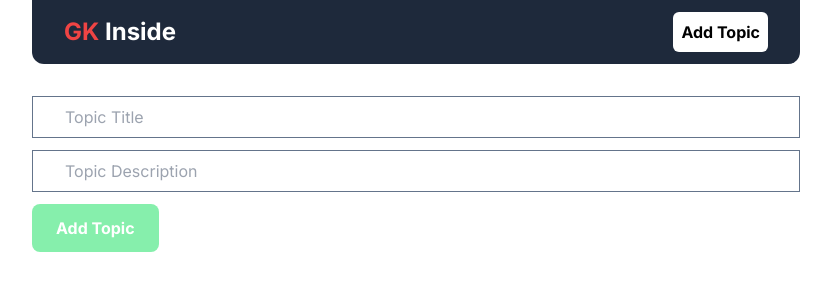
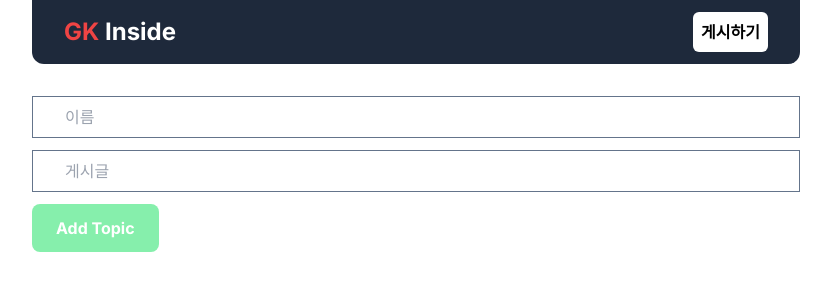
Before and after one commit to gk7734/Mongoose-Learn, a Next.js app: page /addTopic in a window 1280 px wide. Shown: the top 300 px of the page, without its empty margins (224-1055 px from the left). Built offline with nearby package versions, Linux system fonts and the light colour scheme.

Commit message:
약간 수정

```diff
--- a/src/app/addTopic/page.js
+++ b/src/app/addTopic/page.js
@@ -37,8 +37,8 @@ export default function AddTopic() {
 
     return (
         <form onSubmit={handleSubmit} className={`flex flex-col gap-3`}>
-            <input onChange={(e) => setTitle(e.target.value)} value={title} type={`text`} placeholder="Topic Title" className={`border border-slate-500 px-8 py-2`}/>
-            <input onChange={(e) => setDescription(e.target.value)} value={description} type={`text`} placeholder="Topic Description" className={`border border-slate-500 px-8 py-2`}/>
+            <input onChange={(e) => setTitle(e.target.value)} value={title} type={`text`} placeholder="이름" className={`border border-slate-500 px-8 py-2`}/>
+            <input onChange={(e) => setDescription(e.target.value)} value={description} type={`text`} placeholder="게시글" className={`border border-slate-500 px-8 py-2`}/>
             <button type={"submit"} className={`bg-green-300 font-bold text-white py-3 px-6 w-fit rounded-lg`}>Add Topic</button>
         </form>
     );
--- a/src/app/components/EditTopicForm.jsx
+++ b/src/app/components/EditTopicForm.jsx
@@ -32,8 +32,8 @@ export default function EditTopicForm({id, title, description}) {
 
     return (
         <form onSubmit={handleSubmit} className={`flex flex-col gap-3`}>
-            <input onChange={(e) => setNewTitle(e.target.value)} value={newTitle} type={`text`} placeholder="Topic Title" className={`border border-slate-500 px-8 py-2`}/>
-            <input onChange={(e) => setNewDescription(e.target.value)} value={newDescription} type={`text`} placeholder="Topic Description" className={`border border-slate-500 px-8 py-2`}/>
+            <input onChange={(e) => setNewTitle(e.target.value)} value={newTitle} type={`text`} placeholder="이름" className={`border border-slate-500 px-8 py-2`}/>
+            <input onChange={(e) => setNewDescription(e.target.value)} value={newDescription} type={`text`} placeholder="게시글" className={`border border-slate-500 px-8 py-2`}/>
             <button className={`bg-green-300 font-bold text-white py-3 px-6 w-fit rounded-lg`}>Update Topic</button>
         </form>
     );
--- a/src/app/components/Navbar.jsx
+++ b/src/app/components/Navbar.jsx
@@ -4,7 +4,7 @@ export default function Navbar() {
     return (
         <nav className={`flex justify-between items-center bg-slate-800 px-8 py-3 rounded-b-xl`}>
             <Link href={"/"} className={`text-white font-bold text-2xl`}><span className={`text-red-500`}>GK</span> Inside</Link>
-            <Link href={"/addTopic"} className={`bg-white font-bold p-2 rounded-md`}>Add Topic</Link>
+            <Link href={"/addTopic"} className={`bg-white font-bold p-2 rounded-md`}>게시하기</Link>
         </nav>
     )
 }
--- a/src/app/components/RemoveBtn.jsx
+++ b/src/app/components/RemoveBtn.jsx
@@ -6,7 +6,7 @@ import {useRouter} from "next/navigation"
 export default function RemoveBtn({ id }) {
     const router = useRouter()
     const removeTopic = async () => {
-        const confirmed = confirm("Are you sure you want to remove?")
+        const confirmed = confirm("설마 지울 거냐 게이야?")
 
         if (confirmed) {
             const res = await fetch(`https://mongoose-learn.vercel.app/api/topics?id=${id}`, {
--- a/src/app/layout.js
+++ b/src/app/layout.js
@@ -5,8 +5,8 @@ import Navbar from "@/app/components/Navbar";
 const inter = Inter({subsets: ['latin']})
 
 export const metadata = {
-    title: 'Create Next App',
-    description: 'Generated by create next app',
+    title: 'GK Inside',
+    description: 'Crud',
 }
 
 export default function RootLayout({children}) {
```
